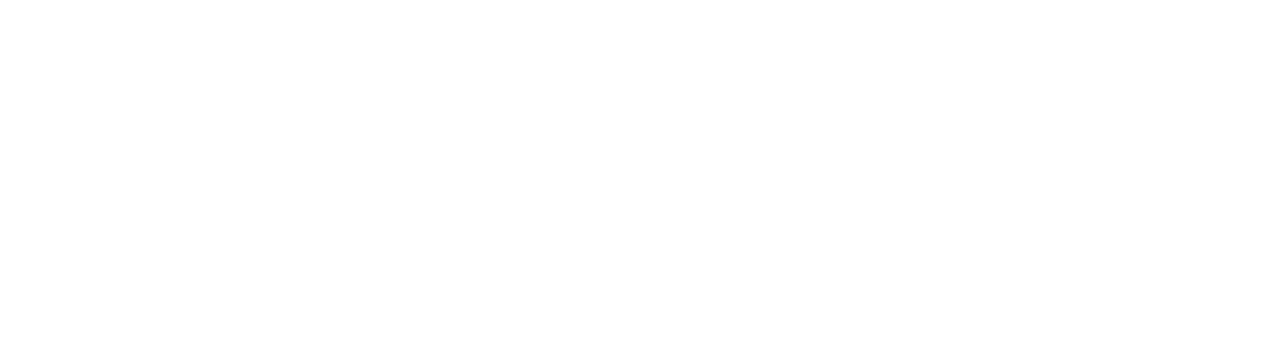
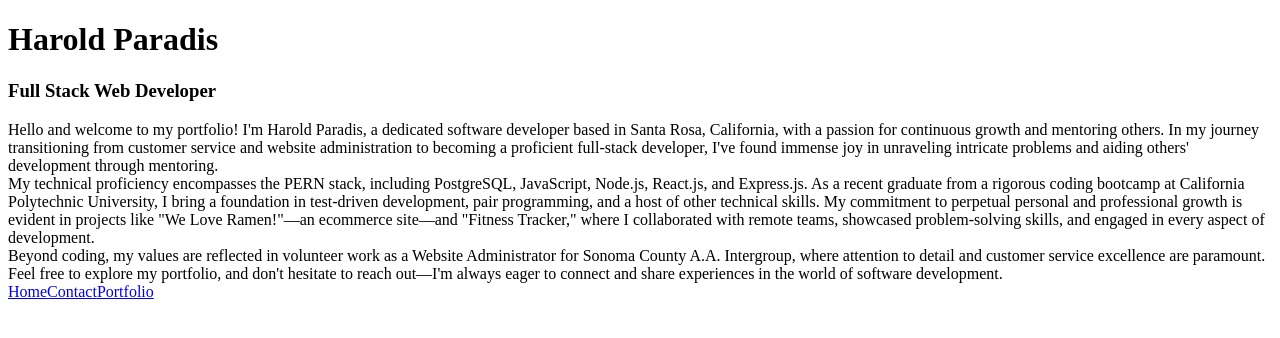
Before and after one commit to HalParadis/Portfolio, a React (Create React App) app: page / in a window 1280 px wide. Shown: the top 338 px of the page. Built offline with nearby package versions, Linux system fonts and the light colour scheme.

Commit message:
Three page react framework complete. Home text first draft complete. Contact page content complete. Project component is a work in progress to be used in portfolio page.

```diff
--- a/src/App.js
+++ b/src/App.js
@@ -11,15 +11,23 @@
 
   return (
     <>
+      <div className='outer-box'>
+        <div className='home-left-inner-box'>
+          <div className='home-name-title-box'>
+            <h1>Harold Paradis</h1>
+            <h3>Full Stack Web Developer</h3>
+          </div>
 
-      <div class='outer-box'>
           <Route exact path='/'>
-          <div class='home-left-inner-box'>
-            <div class='home-name-title-box'>
-
+            <div className='home-text-box'>
+              <div className='text-paragraph'>
+                Hello and welcome to my portfolio! I'm Harold Paradis, a dedicated software developer based in Santa Rosa, California, with a passion for continuous growth and mentoring others. In my journey transitioning from customer service and website administration to becoming a proficient full-stack developer, I've found immense joy in unraveling intricate problems and aiding others' development through mentoring.
               </div>
-            <div class='home-text-box'>
-
+              <div className='text-paragraph'>
+                My technical proficiency encompasses the PERN stack, including PostgreSQL, JavaScript, Node.js, React.js, and Express.js. As a recent graduate from a rigorous coding bootcamp at California Polytechnic University, I bring a foundation in test-driven development, pair programming, and a host of other technical skills. My commitment to perpetual personal and professional growth is evident in projects like "We Love Ramen!"—an ecommerce site—and "Fitness Tracker," where I collaborated with remote teams, showcased problem-solving skills, and engaged in every aspect of development.
+              </div>
+              <div className='text-paragraph'>
+                Beyond coding, my values are reflected in volunteer work as a Website Administrator for Sonoma County A.A. Intergroup, where attention to detail and customer service excellence are paramount. Feel free to explore my portfolio, and don't hesitate to reach out—I'm always eager to connect and share experiences in the world of software development.
               </div>
             </div>
           </Route>
@@ -31,14 +39,14 @@
           <Route path='/portfolio'>
             <Portfolio />
           </Route>
+        </div>
 
         <nav>
-
+        <Link to='/' className='navLink'>Home</Link>
+        <Link to='/contact' className='navLink'>Contact</Link>
+        <Link to='/portfolio' className='navLink'>Portfolio</Link>
         </nav>
       </div>
-
-
-
     </>
 
   )
--- a/src/components/About.js
+++ /dev/null
@@ -1,12 +0,0 @@
-import React, { useState, useEffect } from 'react';
-import { Route, Link, useHistory } from 'react-router-dom';
-
-const About = () => {
-  return (
-    <div>
-
-    </div>
-  )
-}
-
-export default About;
--- a/src/components/Contact.js
+++ b/src/components/Contact.js
@@ -4,7 +4,10 @@
 const Contact = () => {
   return (
     <div>
-
+      <a href="tel:5105015043">(510) 501-5043</a>
+      <a href="mailto: halparadis@gmail.com">halparadis@gmail.com</a>
+      <a href="http://www.linkedin.com/in/hal-paradis">LinkedIn</a>
+      <a href="https://github.com/HalParadis">GitHub</a>
     </div>
   )
 }
--- a/src/components/Portfolio.js
+++ b/src/components/Portfolio.js
@@ -1,10 +1,11 @@
 import React, { useState, useEffect } from 'react';
 import { Route, Link, useHistory } from 'react-router-dom';
+import { Project } from '.';
 
 const Portfolio = () => {
   return (
     <div>
-
+      <Project />
     </div>
   )
 }
--- /dev/null
+++ b/src/components/Project.js
@@ -0,0 +1,16 @@
+import React, { useState, useEffect } from 'react';
+import { Route, Link, useHistory } from 'react-router-dom';
+
+const Project = ({imageSrc, imageAlt, description, name, url}) => {
+  return (
+    <div className='project'>
+      <a href={url}>
+        <h3>{name}</h3>
+      </a>
+      <img src={imageSrc} alt={imageAlt} />
+      <p>{description}</p>
+    </div>
+  )
+}
+
+export default Project;
--- a/src/components/index.js
+++ b/src/components/index.js
@@ -1,3 +1,3 @@
-export { default as About } from './About';
 export { default as Portfolio } from './Portfolio';
 export { default as Contact } from './Contact';
+export { default as Project } from './Project';
```
Also changed, not shown: package.json (+12 -4 lines), 1 other file (tests, documents, lock files or other folders). Lines whose indentation alone changed are shown as unchanged.
